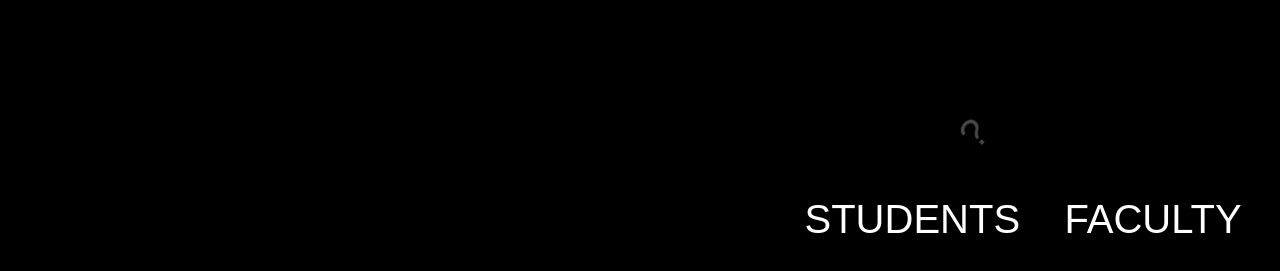
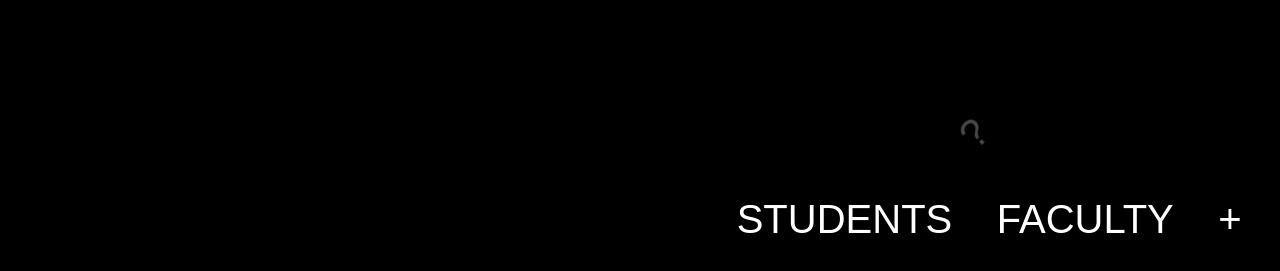
Before and after one commit to lorrrr/favweb, a plain HTML site: page index.html in a window 1280 px wide. Shown: the part 507-778 px from the top of the page. Drawn offline with Linux system fonts and the light colour scheme; a web font is replaced by a local one.

Commit message:
Update index.html

```diff
--- a/index.html
+++ b/index.html
@@ -21,7 +21,7 @@
     <span class="blinking"> <h2 style = "bottom: 60%; right:34%; transform: rotate(25deg);" onclick="onButtonClick()">???<h2> </span>
     <span class="blinking"> <h2 style = "bottom: 13%; right:23%; transform: rotate(-45deg);" onclick="onButtonClick()">?<h2> </span>
    <div id="menu" style="position:fixed; bottom: 3%; right:3%;">
-    <h1><a href="student.html">STUDENTS</a>&nbsp;&nbsp;&nbsp;&nbsp;<a href="faculty.html">FACULTY</a><h2>
+    <h1><a href="student.html">STUDENTS</a>&nbsp;&nbsp;&nbsp;&nbsp;<a href="faculty.html">FACULTY</a><a href="https://goo.gl/forms/WsIgU2k6FuYdObow2">&nbsp;&nbsp;&nbsp;&nbsp;+</a><h2>
 </div>
 </body>
 </html>
```
